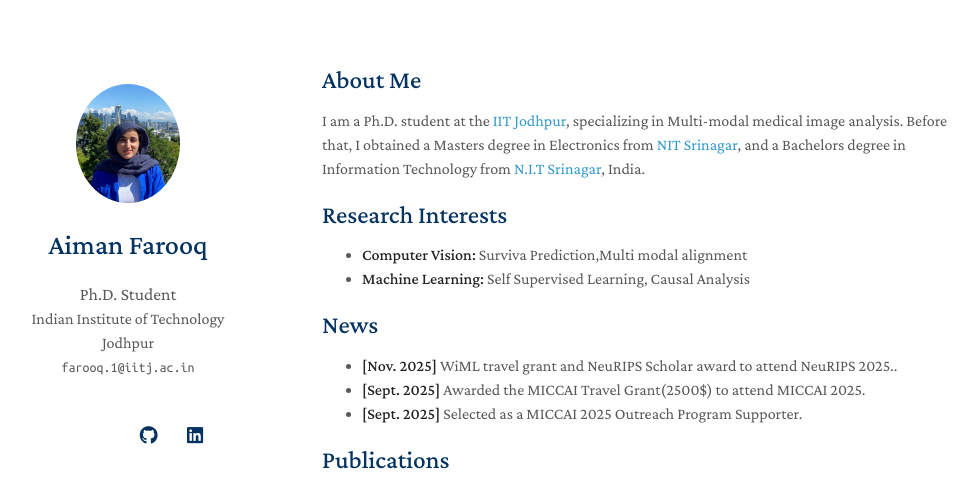
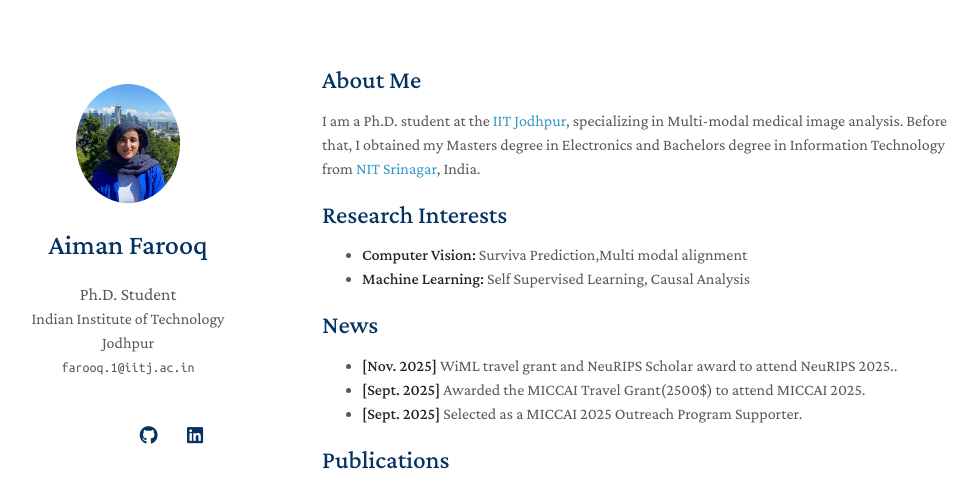
Before and after one commit to aimanfarooqwani/aimanfarooqwani.github.io, a Jekyll site: the page built from index.md, in a window 1280 px wide and 900 px high, cut to the strip 0-492 px from the top of the window. Shown: the whole strip, without its empty margins (148-1126 px from the left). Built offline with Jekyll 4.4.1, drawn with Linux system fonts in a browser that asks for light colours; nearby versions of some CDN libraries; a style sheet for code colours, icons or effects is not loaded; our own code applies the rules of GitHub Pages for plain Markdown files.

Commit message:
Update index.md

```diff
--- a/index.md
+++ b/index.md
@@ -4,7 +4,7 @@ layout: homepage
 
 ## About Me
 
-I am a Ph.D. student at the <a href="https://www.iitj.ac.in/"> IIT Jodhpur</a>, specializing in Multi-modal medical image analysis. Before that, I obtained a Masters degree in Electronics from <a href="https://nitsri.ac.in/Department/Deptindex.aspx?page=a&ItemID=cs&nDeptID=cs">NIT Srinagar</a>, and a Bachelors degree in Information Technology from <a href="https://nitsri.ac.in/Department/Deptindex.aspx?page=a&ItemID=cs&nDeptID=IT">N.I.T Srinagar</a>, India.
+I am a Ph.D. student at the <a href="https://www.iitj.ac.in/"> IIT Jodhpur</a>, specializing in Multi-modal medical image analysis. Before that, I obtained my Masters degree in Electronics and  Bachelors degree in Information Technology from <a href="https://nitsri.ac.in/Department/Deptindex.aspx?page=a&ItemID=cs&nDeptID=cs">NIT Srinagar</a>, India.
 
 ## Research Interests
 
```
